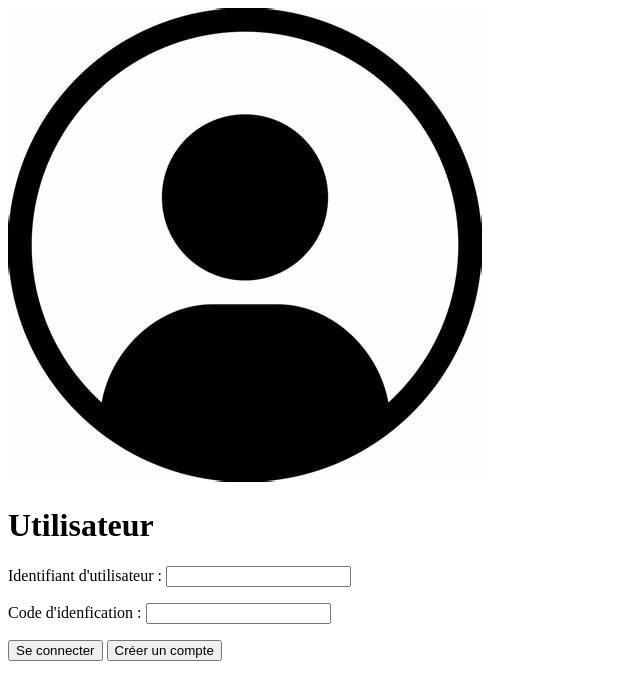
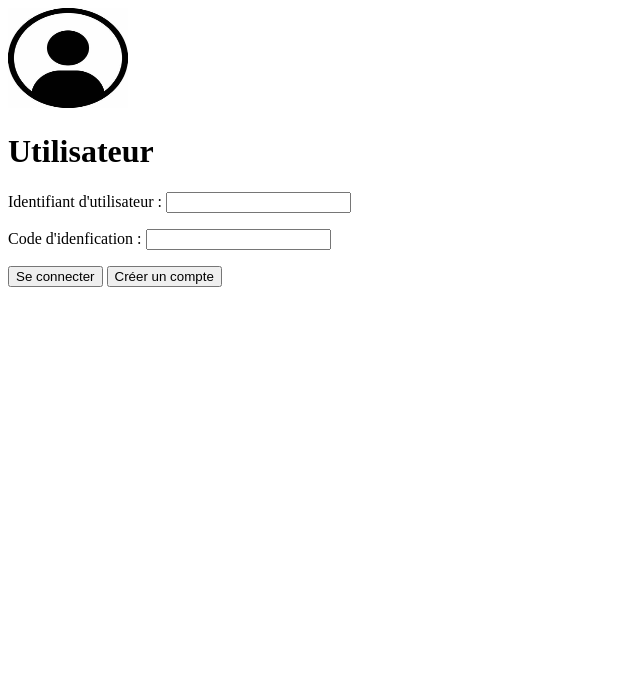
Before and after one commit to midjix/Aptoudou, a PHP site: page / in a window 1280 px wide. Shown: the top 700 px of the page, without its empty margins (0-640 px from the left). Run offline with PHP 8.4, Linux system fonts and the light colour scheme.

Commit message:
mise en place du css

```diff
--- a/index.php
+++ b/index.php
@@ -6,10 +6,11 @@
         <meta charset="UTF-8">
         <meta name="viewport" content="width=device-width, initial-scale=1.0">
         <title>Document</title>
+        <link rel="stylesheet" href="styles.css">
     </head>
     <body>
         <header>
-            <img src="logo_utilisateur.jpg" alt="afiicher logo utilisateur">
+            <img src="logo_utilisateur.jpg" alt="afiicher logo utilisateur" class="logo">
             <p><h1>Utilisateur</h1></p>
         </header>
         <main>
```
